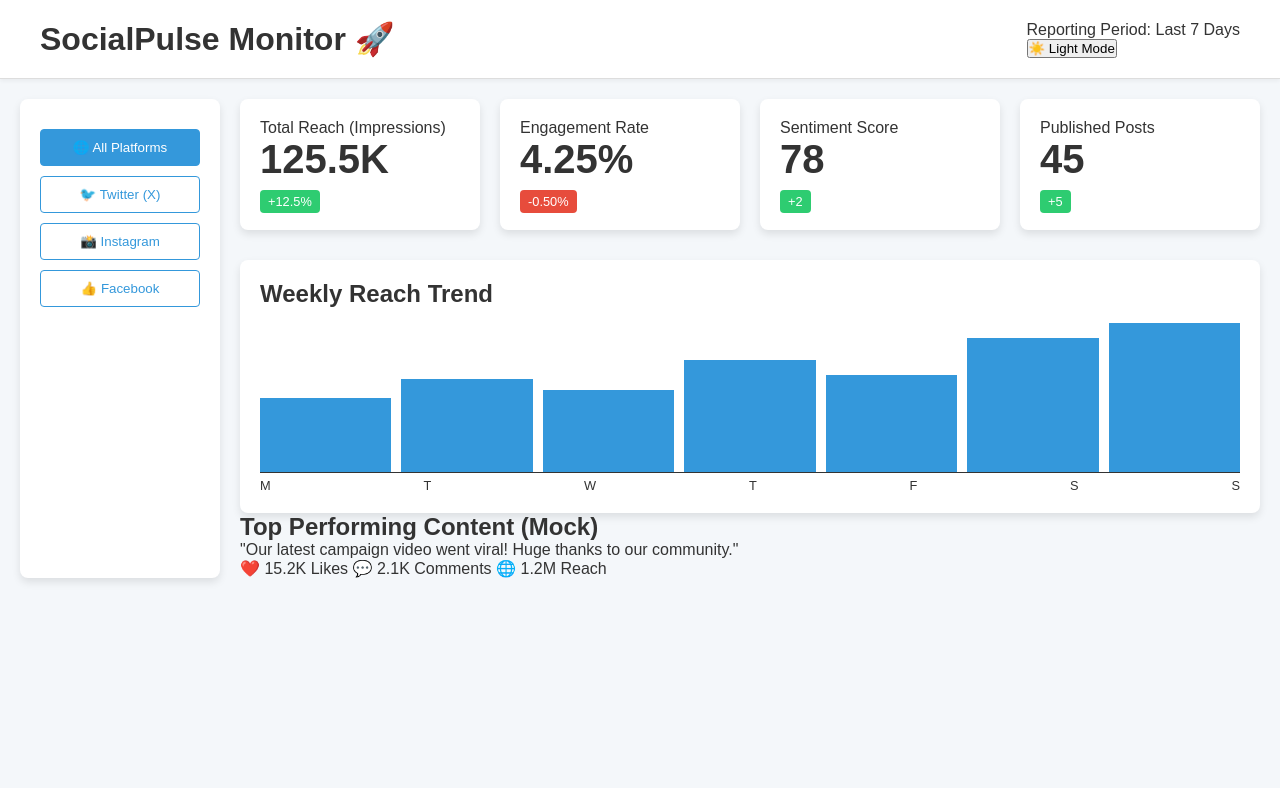
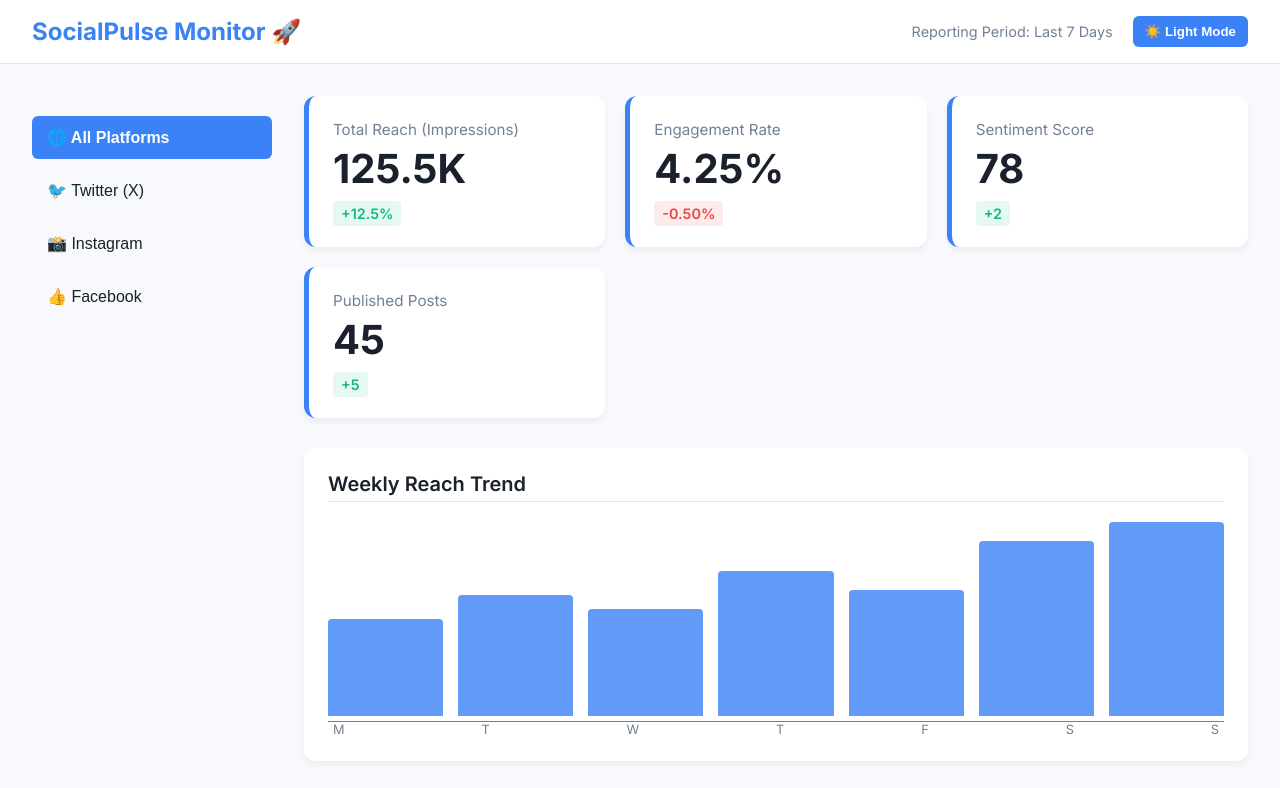
Before and after one commit to MahmoudAshraff/Social-Media-Monitoring-Dashboard-Advanced, a plain HTML site: page index.html in a window 1280 px wide. Shown: the top 788 px of the page. Drawn offline with Linux system fonts and the light colour scheme.

Commit message:
Update main.css

```diff
--- a/css/main.css
+++ b/css/main.css
@@ -1,21 +1,25 @@
-/* --- Global Variables and Reset --- */
+/* --- Global Variables (Theme) --- */
 :root {
-    --bg-color: #f4f7fa;
-    --card-bg: #ffffff;
-    --text-color: #333;
-    --accent-color: #3498db;
-    --positive: #2ecc71;
-    --negative: #e74c3c;
-    --neutral: #f39c12;
+    --font-family: 'Inter', sans-serif;
+    --bg-color-light: #f7f9fc;
+    --card-bg-light: #ffffff;
+    --text-color-light: #1a202c;
+    --text-muted-light: #718096;
+    --accent-color: #3b82f6; /* Blue for primary actions */
+    --positive: #10b981;    /* Emerald Green */
+    --negative: #ef4444;    /* Red */
+    --shadow-light: 0 4px 6px rgba(0, 0, 0, 0.05);
 }
 
 .dark-mode {
-    --bg-color: #1a202c;
-    --card-bg: #2d3748;
-    --text-color: #e2e8f0;
-    --accent-color: #9b59b6;
+    --bg-color-light: #1f2937;
+    --card-bg-light: #374151;
+    --text-color-light: #f3f4f6;
+    --text-muted-light: #9ca3af;
+    --shadow-light: 0 4px 6px rgba(0, 0, 0, 0.2);
 }
 
+/* --- Base Styles and Layout --- */
 * {
     box-sizing: border-box;
     margin: 0;
@@ -23,157 +27,234 @@
 }
 
 body {
-    font-family: Arial, sans-serif;
-    background-color: var(--bg-color);
-    color: var(--text-color);
-    transition: background-color 0.3s, color 0.3s;
+    font-family: var(--font-family);
+    background-color: var(--bg-color-light);
+    color: var(--text-color-light);
+    transition: background-color 0.4s, color 0.4s;
     min-height: 100vh;
 }
 
-/* --- Layout --- */
+.dashboard-wrapper {
+    max-width: 1600px;
+    margin: 0 auto;
+}
+
+/* --- Header --- */
 .dashboard-header {
     display: flex;
     justify-content: space-between;
     align-items: center;
-    padding: 20px 40px;
-    background-color: var(--card-bg);
-    border-bottom: 1px solid #ddd;
-    box-shadow: 0 2px 4px rgba(0, 0, 0, 0.05);
+    padding: 16px 32px;
+    background-color: var(--card-bg-light);
+    border-bottom: 1px solid rgba(0, 0, 0, 0.1);
 }
 
-.dashboard-container {
-    display: flex;
-    max-width: 1400px;
-    margin: 20px auto;
-    gap: 20px;
-    padding: 0 20px;
+.logo-text {
+    font-size: 1.5rem;
+    font-weight: 700;
+    color: var(--accent-color);
 }
 
-.dashboard-sidebar {
-    flex: 0 0 200px;
-    padding: 20px;
-    background-color: var(--card-bg);
-    border-radius: 8px;
-    box-shadow: 0 4px 8px rgba(0, 0, 0, 0.1);
+.header-actions {
+    display: flex;
+    align-items: center;
+    gap: 20px;
 }
 
-.dashboard-main {
-    flex-grow: 1;
+.date-display {
+    font-size: 0.9rem;
+    color: var(--text-muted-light);
 }
 
-/* --- Filters and Buttons --- */
+.theme-btn {
+    padding: 8px 12px;
+    background-color: var(--accent-color);
+    color: white;
+    border: none;
+    border-radius: 6px;
+    cursor: pointer;
+    font-weight: 600;
+    transition: background-color 0.2s;
+}
+
+/* --- Main Layout Grid --- */
+.dashboard-container {
+    display: grid;
+    grid-template-columns: 240px 1fr; /* Fixed sidebar, main content */
+    gap: 32px;
+    padding: 32px;
+}
+
+.section-title {
+    font-size: 1.25rem;
+    font-weight: 600;
+    margin-bottom: 20px;
+    padding-bottom: 5px;
+    border-bottom: 1px solid rgba(0, 0, 0, 0.1);
+}
+
+/* --- Sidebar & Filters --- */
+.dashboard-sidebar {
+    padding: 20px 0;
+}
+
 .platform-filters {
     display: flex;
     flex-direction: column;
     gap: 10px;
-    margin-top: 10px;
 }
 
 .filter-btn {
-    padding: 10px;
-    background: none;
-    border: 1px solid var(--accent-color);
-    color: var(--accent-color);
-    border-radius: 4px;
+    width: 100%;
+    text-align: left;
+    padding: 12px 15px;
+    background: transparent;
+    border: none;
+    color: var(--text-color-light);
+    border-radius: 6px;
     cursor: pointer;
+    font-size: 1rem;
     transition: background-color 0.2s, color 0.2s;
 }
 
-.filter-btn:hover,
+.filter-btn:hover {
+    background-color: rgba(59, 130, 246, 0.1);
+    color: var(--accent-color);
+}
+
 .filter-btn.active {
     background-color: var(--accent-color);
-    color: var(--card-bg); /* Use card-bg for contrast text */
+    color: white;
+    font-weight: 600;
 }
 
 /* --- KPI Cards --- */
 .kpi-cards-grid {
     display: grid;
-    grid-template-columns: repeat(auto-fit, minmax(200px, 1fr));
+    grid-template-columns: repeat(auto-fit, minmax(280px, 1fr));
     gap: 20px;
     margin-bottom: 30px;
 }
 
 .kpi-card {
-    padding: 20px;
-    background-color: var(--card-bg);
-    border-radius: 8px;
-    box-shadow: 0 4px 8px rgba(0, 0, 0, 0.1);
+    padding: 24px;
+    background-color: var(--card-bg-light);
+    border-radius: 12px;
+    box-shadow: var(--shadow-light);
+    border-left: 5px solid var(--accent-color);
 }
 
-.kpi-card h4 {
-    font-size: 0.9em;
-    opacity: 0.7;
+.metric-title {
+    font-size: 0.95rem;
+    color: var(--text-muted-light);
+    display: block;
     margin-bottom: 5px;
 }
 
-.kpi-card p {
-    font-size: 2.5em;
-    font-weight: bold;
+.metric-value {
+    font-size: 2.5rem;
+    font-weight: 700;
     margin-bottom: 10px;
+    color: var(--text-color-light);
 }
 
 .change-indicator {
-    font-size: 0.8em;
+    font-size: 0.9em;
     padding: 4px 8px;
     border-radius: 4px;
+    font-weight: 600;
 }
 
 .change-indicator.positive {
-    background-color: var(--positive);
-    color: white;
+    background-color: rgba(16, 185, 129, 0.1);
+    color: var(--positive);
 }
 
 .change-indicator.negative {
-    background-color: var(--negative);
-    color: white;
+    background-color: rgba(239, 68, 68, 0.1);
+    color: var(--negative);
 }
 
-/* --- Simple Chart Styling --- */
+/* --- Chart Styling --- */
 .chart-section {
-    padding: 20px;
-    background-color: var(--card-bg);
-    border-radius: 8px;
-    box-shadow: 0 4px 8px rgba(0, 0, 0, 0.1);
-}
-
-.chart-container {
-    margin-top: 15px;
+    padding: 24px;
+    background-color: var(--card-bg-light);
+    border-radius: 12px;
+    box-shadow: var(--shadow-light);
+    margin-bottom: 30px;
 }
 
 .simple-bar-chart {
     display: flex;
     align-items: flex-end;
-    height: 150px;
-    gap: 10px;
-    border-bottom: 1px solid var(--text-color);
+    height: 200px;
+    gap: 15px;
+    border-bottom: 1px solid var(--text-muted-light);
+    padding-bottom: 5px;
 }
 
 .bar {
-    flex-grow: 1;
+    flex: 1;
     background-color: var(--accent-color);
-    width: 100%;
-    transition: height 0.5s;
-    position: relative;
-    cursor: pointer;
+    min-width: 15px;
+    border-radius: 4px 4px 0 0;
+    transition: height 0.5s, background-color 0.2s;
+    opacity: 0.8;
+}
+
+.bar:hover {
+    opacity: 1;
+    background-color: var(--positive);
 }
 
 .chart-labels {
     display: flex;
     justify-content: space-between;
-    margin-top: 5px;
     font-size: 0.8em;
+    padding: 0 5px;
+    color: var(--text-muted-light);
 }
 
-/* --- Dark Mode specific styles --- */
+/* --- Top Content Card --- */
+.top-content-section {
+    padding: 24px;
+    background-color: var(--card-bg-light);
+    border-radius: 12px;
+    box-shadow: var(--shadow-light);
+}
+
+.top-post-card {
+    border: 1px solid rgba(0, 0, 0, 0.1);
+    padding: 15px;
+    border-radius: 8px;
+}
+
+.post-text {
+    font-style: italic;
+    margin-bottom: 10px;
+    color: var(--text-color-light);
+}
+
+.post-metrics {
+    font-size: 0.9em;
+    color: var(--text-muted-light);
+    display: flex;
+    gap: 20px;
+}
+
+/* --- Dark Mode Overrides --- */
 .dark-mode .dashboard-header {
-    border-bottom-color: #4a5568;
+    border-bottom-color: rgba(255, 255, 255, 0.1);
+}
+.dark-mode .section-title {
+    border-bottom-color: rgba(255, 255, 255, 0.1);
 }
 .dark-mode .filter-btn {
-    border-color: var(--accent-color);
-    color: var(--text-color);
+    color: var(--text-color-light);
 }
-.dark-mode .filter-btn:hover,
-.dark-mode .filter-btn.active {
-    background-color: var(--accent-color);
-    color: var(--bg-color);
+.dark-mode .filter-btn:hover {
+    background-color: rgba(59, 130, 246, 0.3);
 }
+.dark-mode .top-post-card {
+    border-color: rgba(255, 255, 255, 0.1);
+}
```
